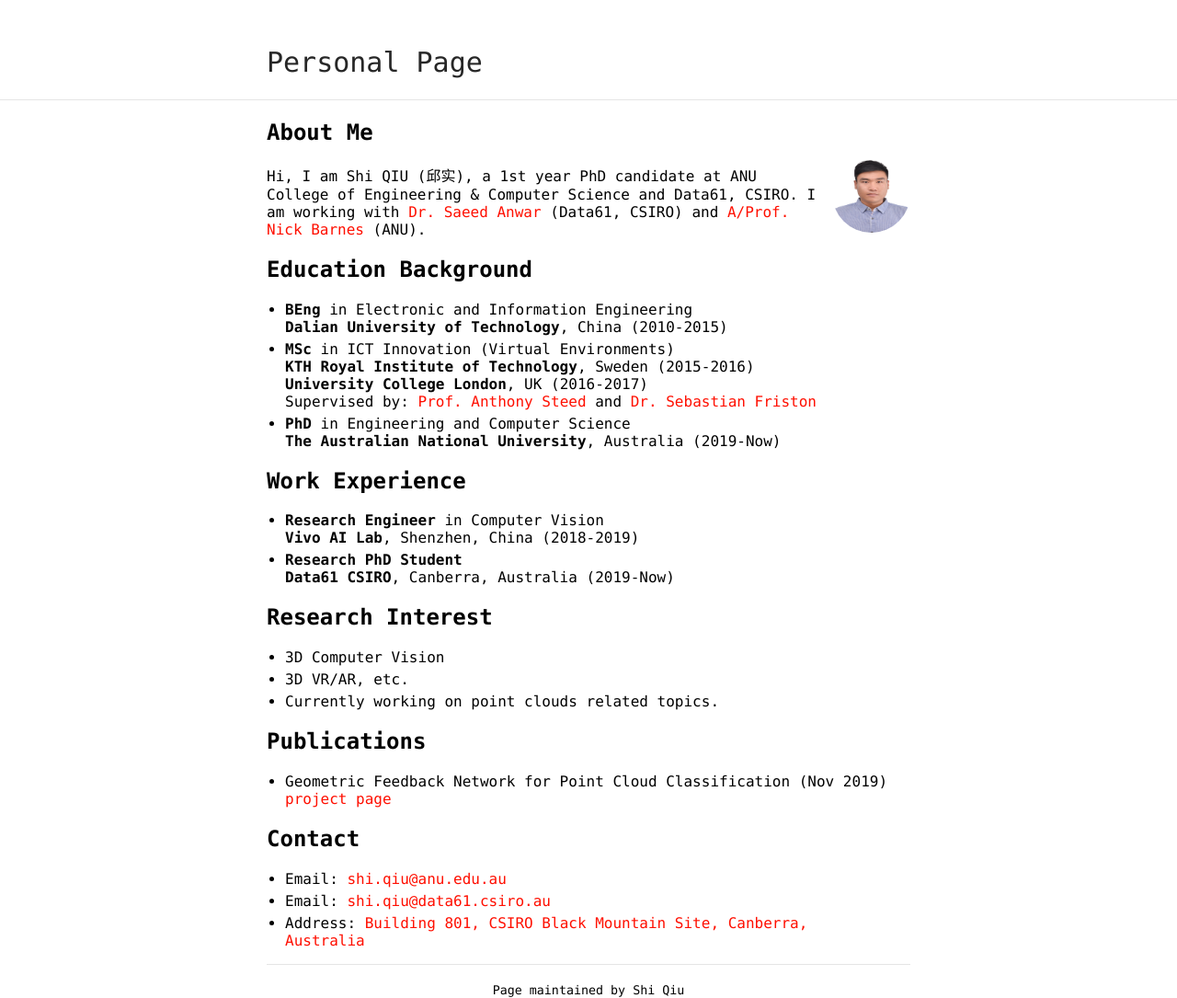
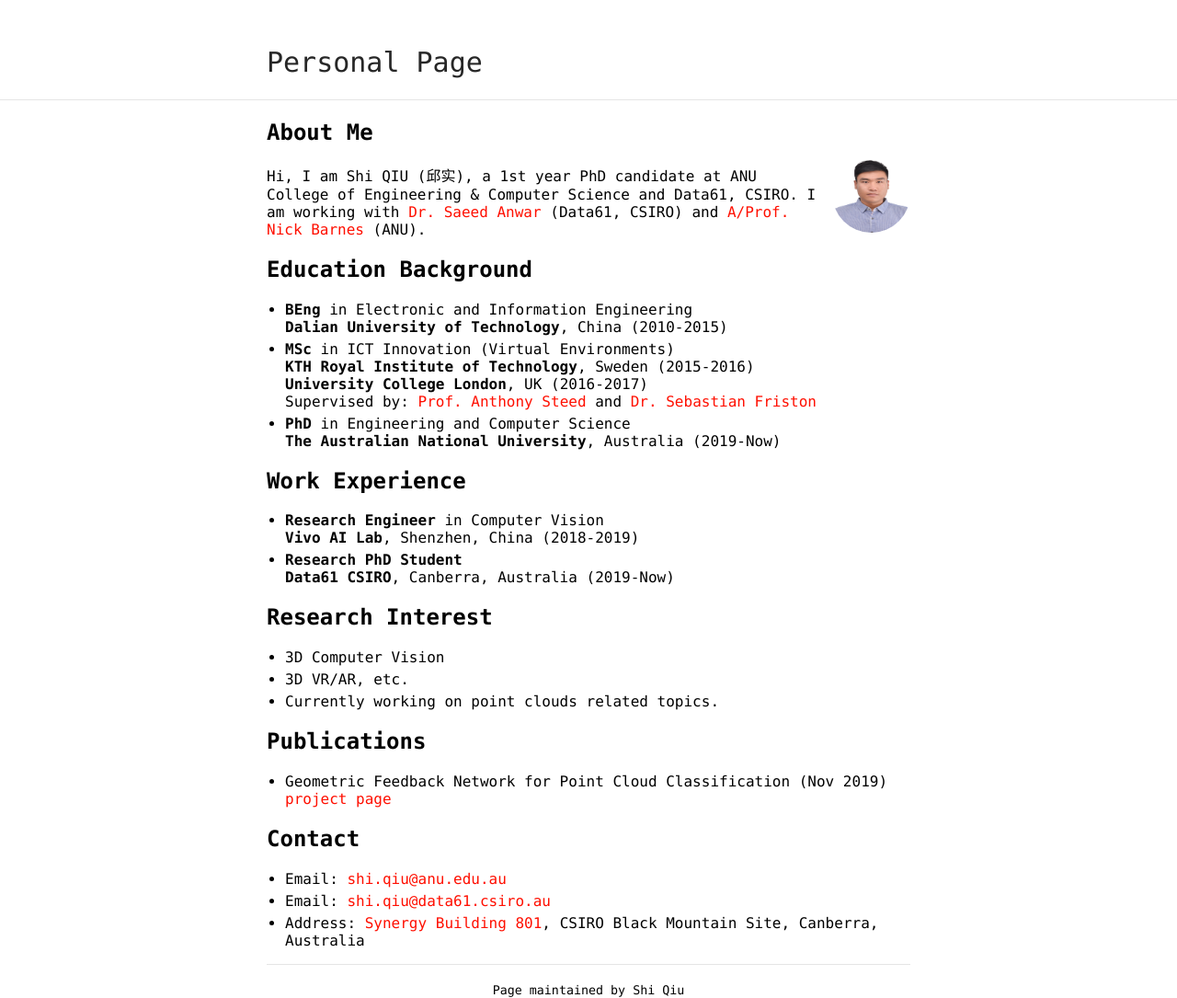
Before and after one commit to ShiQiu0419/ShiQiu0419.github.io, a Jekyll site: the page built from index.md, in a window 1280 px wide. Shown: the whole page at 92% size. Built offline with Jekyll 4.4.1, drawn with Linux system fonts in a browser that asks for light colours; our own code applies the rules of GitHub Pages for plain Markdown files.

Commit message:
Update index.md

```diff
--- a/index.md
+++ b/index.md
@@ -35,4 +35,4 @@ Supervised by: [Prof. Anthony Steed](https://wp.cs.ucl.ac.uk/anthonysteed/) and
 ## Contact
 * Email: [shi.qiu@anu.edu.au](mailto:shi.qiu@anu.edu.au)
 * Email: [shi.qiu@data61.csiro.au](mailto:shi.qiu@data61.csiro.au)
-* Address: [Building 801, CSIRO Black Mountain Site, Canberra, Australia](https://goo.gl/maps/CTCSVnrkLpAaSXgx9)
+* Address: [Synergy Building 801](https://goo.gl/maps/CTCSVnrkLpAaSXgx9), CSIRO Black Mountain Site, Canberra, Australia
```
